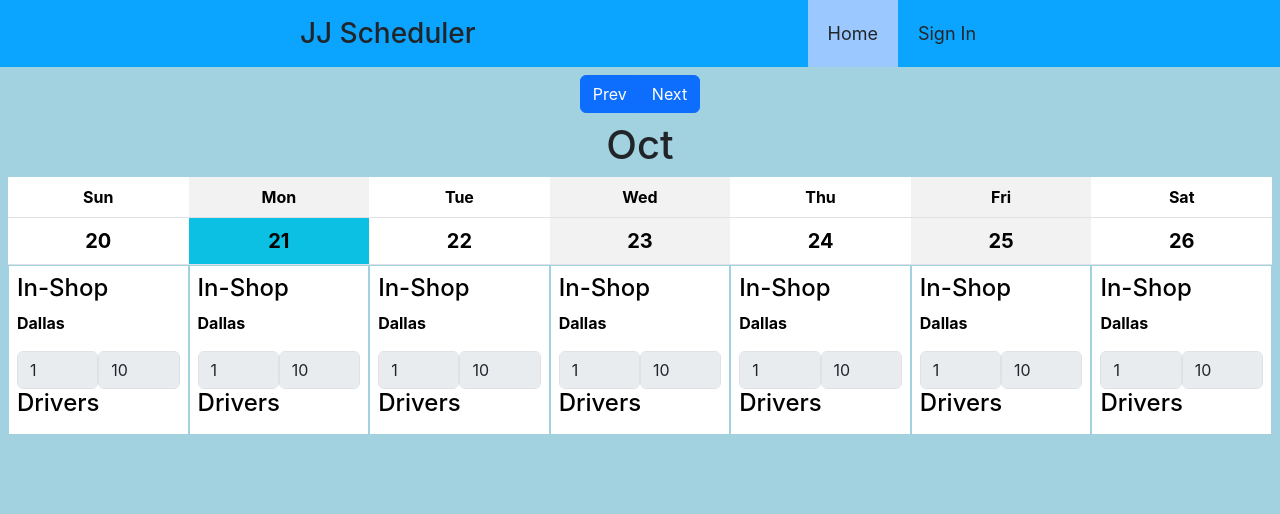
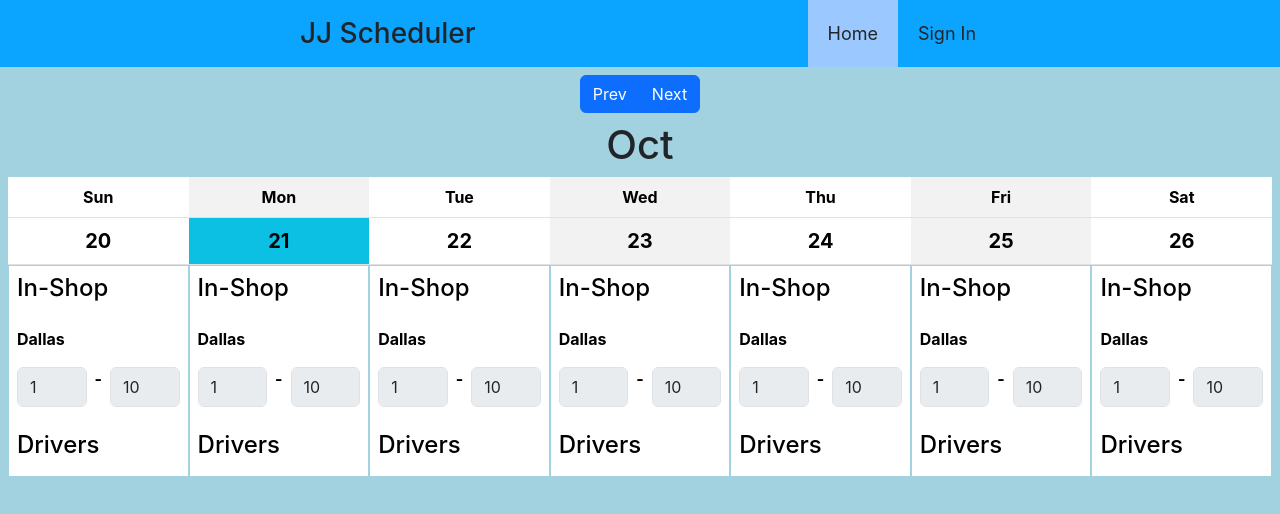
Before and after one commit to DalPalCarl/JJSchedule, a React (Create React App) app: page / in a window 1280 px wide. Shown: the top 514 px of the page. Built offline with nearby package versions, Linux system fonts and the light colour scheme; the HTML template or start-up script is replaced by a standard one.

Commit message:
Update EmployeeShift styling

```diff
--- a/src/components/EmployeeShift.js
+++ b/src/components/EmployeeShift.js
@@ -2,11 +2,12 @@
 
 const EmployeeShift = ({name, start, end}) => {
     return (
-        <div className="flex flex-col">
+        <div className="flex flex-col my-4">
             <p>{name}</p>
-            <div className="flex d-flex w-full">
-                <input className="form-control" type="text" value={start} disabled readonly />
-                <input className="form-control" type="text" value={end} disabled readonly />
+            <div className="flex d-flex w-full gap-2">
+                <input className="form-control" type="text" name="start" value={start} disabled readonly />
+                <p className="align-middle">-</p>
+                <input className="form-control" type="text" name="end" value={end} disabled readonly />
             </div>
         </div>
     );
--- a/src/components/Home.js
+++ b/src/components/Home.js
@@ -43,7 +43,7 @@ const Home = () => {
                 <button type='button' className='btn btn-primary' onClick={() => {handleNextWeek()}}>Next</button>
             </div>
             <h1>{displayMonth}</h1>
-            <div className="overflow-scroll w-200">
+            <div className="overflow-scroll">
                 <table className=" table table-striped-columns">
                     <thead>
                         <tr>
```
